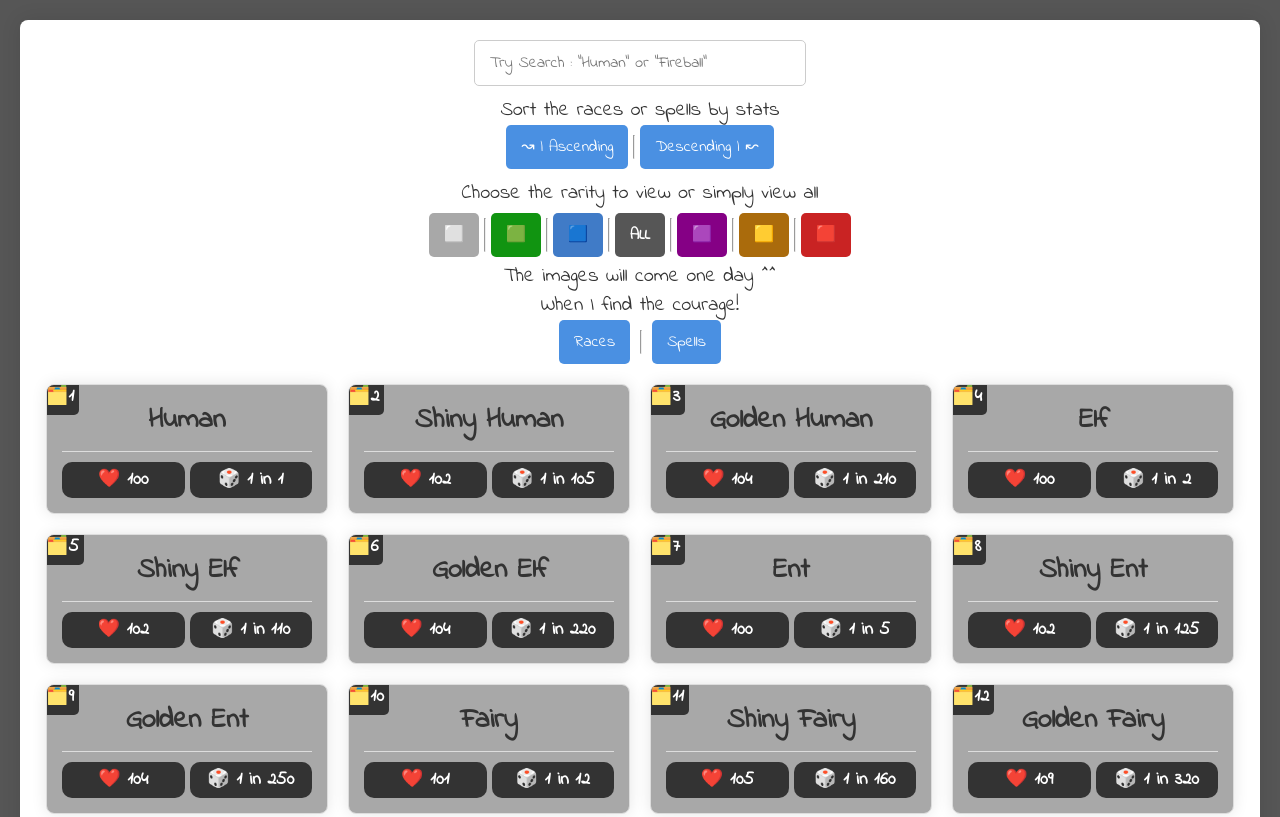
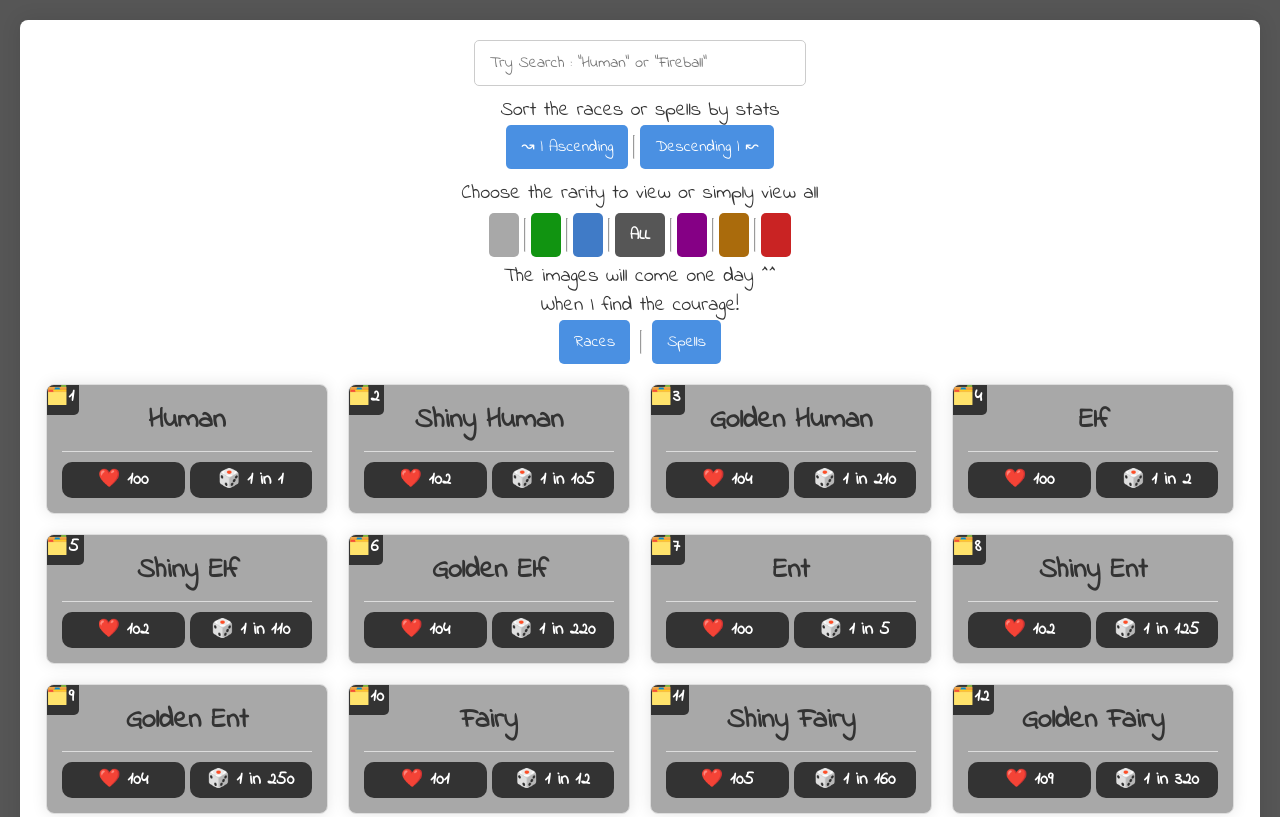
Before and after one commit to Edwyn-Dev/REALM-RNG-FAN-SITE, a plain HTML site: page index.html in a window 1280 px wide. Shown: the top 817 px of the page. Drawn offline with nearby package versions, Linux system fonts and the light colour scheme.

Commit message:
Update index.html

```diff
--- a/index.html
+++ b/index.html
@@ -22,19 +22,19 @@
             </div>
             <span>Choose the rarity to view or simply view all</span>
             <div class="rarity-filters">
-                <button class="rarity-btn" data-rarity="common">⬜</button>
+                <button class="rarity-btn" data-rarity="common"></button>
                 <hr>
-                <button class="rarity-btn" data-rarity="un-common">🟩</button>
+                <button class="rarity-btn" data-rarity="un-common"></button>
                 <hr>
-                <button class="rarity-btn" data-rarity="rare">🟦</button>
+                <button class="rarity-btn" data-rarity="rare"></button>
                 <hr>
                 <button class="rarity-btn" data-rarity="all">ALL</button>
                 <hr>
-                <button class="rarity-btn" data-rarity="epic">🟪</button>
+                <button class="rarity-btn" data-rarity="epic"></button>
                 <hr>
-                <button class="rarity-btn" data-rarity="legendary">🟨</button>
+                <button class="rarity-btn" data-rarity="legendary"></button>
                 <hr>
-                <button class="rarity-btn" data-rarity="mythical">🟥</button>
+                <button class="rarity-btn" data-rarity="mythical"></button>
             </div>
             <span>The images will come one day ^^</span>
             <span>When I find the courage!</span>
```
